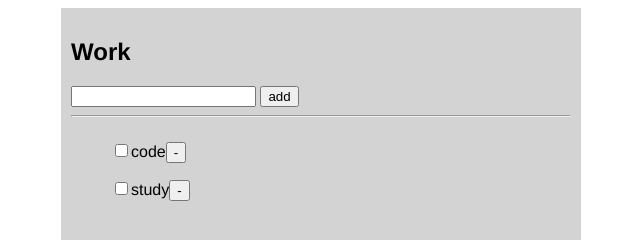
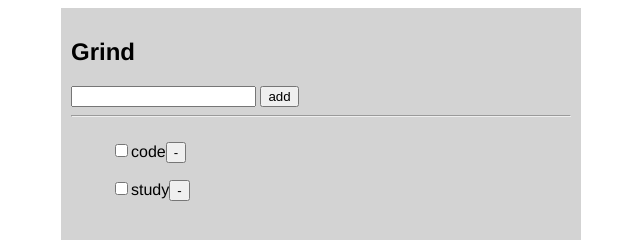
Before and after one commit to yoblig/yoblig.github.io, a plain HTML site: page index.html in a window 1280 px wide. Shown: the top 240 px of the page, 319-959 px from the left. Drawn offline with nearby package versions, Linux system fonts and the light colour scheme.

Commit message:
Changed Work to Grind

```diff
--- a/index.html
+++ b/index.html
@@ -18,7 +18,7 @@
 
     <div id="container">
   <section>
-    <h1>Work</h1>
+    <h1>Grind</h1>
     <input type="text" name="task" id="task">
     <button id="add" type="button">add</button>
     <hr>
```
